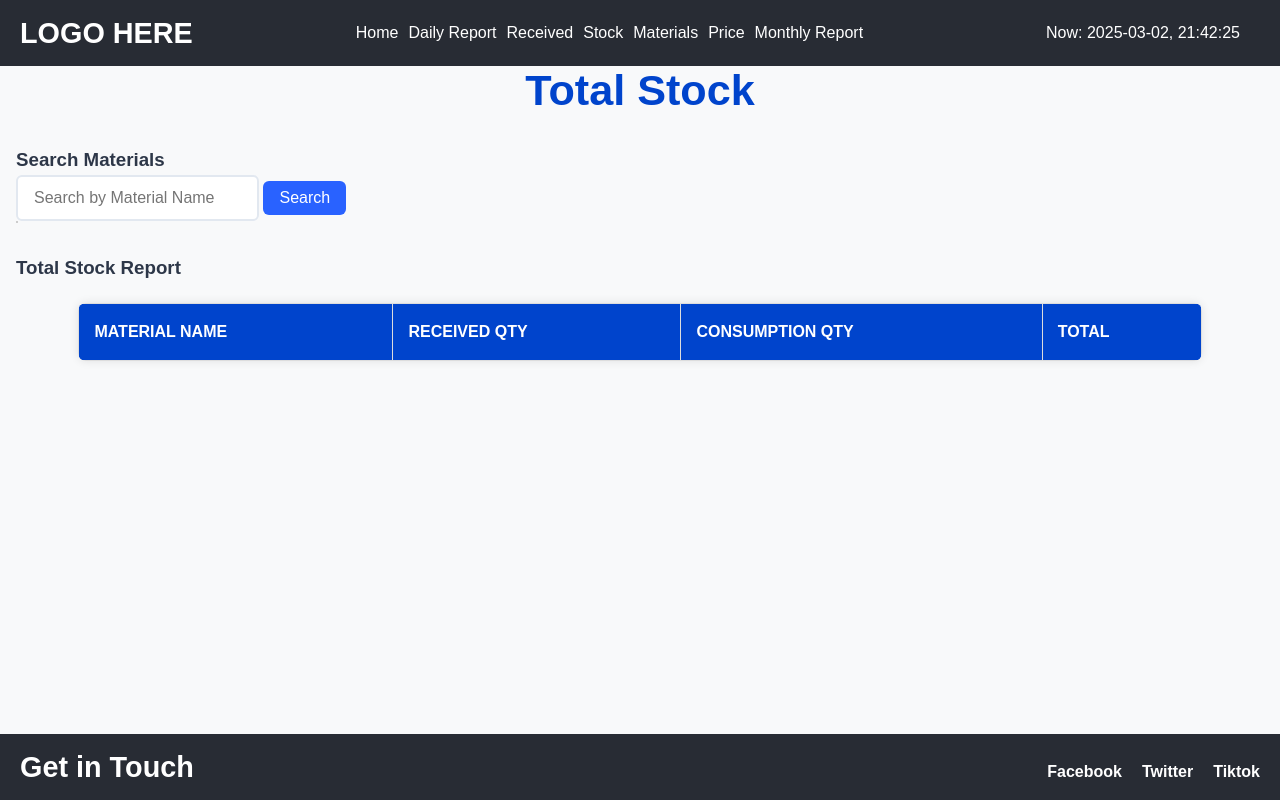
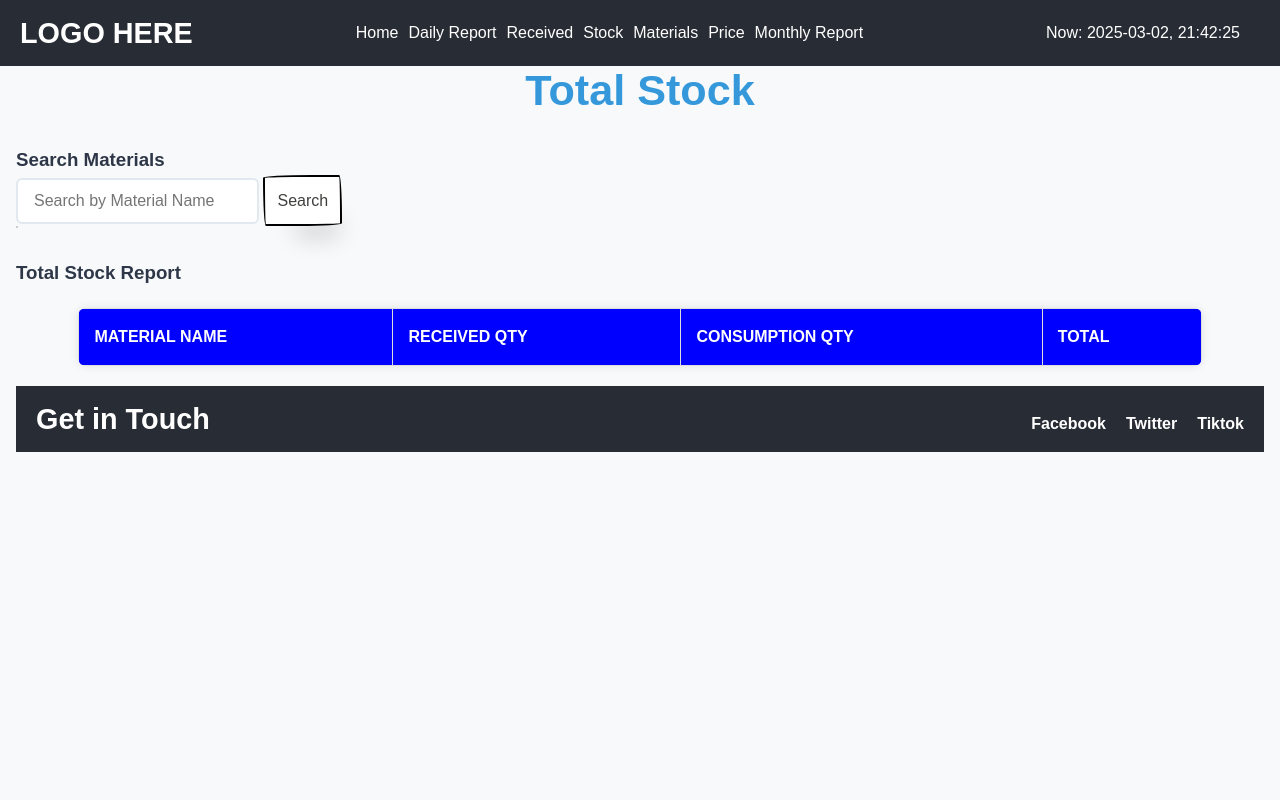
Before and after one commit to Psychotichub/dailyreport, a website: page Public/html/stock.html in a window 1280 px wide. Drawn offline with Linux system fonts and the light colour scheme; no server answers.

Commit message:
UPDATE 6.1

```diff
--- a/Public/css/dailyreport.css
+++ b/Public/css/dailyreport.css
@@ -18,7 +18,7 @@ body {
 h1 {
     text-align: center;
     font-size: 2.7rem;
-    color: #0044cc;
+    color: #3498db;
     margin-bottom: 20px;
     font-weight: 600;
 }
@@ -52,7 +52,7 @@ h1 {
 
 input:focus {
     outline: none;
-    border-color: #0044cc;
+    border-color: #3498db;
     box-shadow: 0 0 8px rgba(0, 68, 204, 0.5);
 }
 
@@ -96,7 +96,7 @@ button.delete-btn:hover {
 }
 
 button.edit-btn:hover {
-    background-color: blue;
+    background-color: #3498db;
     color: white;
     box-shadow: rgba(0, 0, 0, .3) 2px 8px 8px -5px;
     transform: translate3d(0, 2px, 0);
@@ -110,6 +110,12 @@ button.edit-btn:hover {
 }
 
 #filter-btn:hover {
+    background-color: #00c853;
+    color: white;
+    box-shadow: rgba(0, 0, 0, .3) 2px 8px 8px -5px;
+    transform: translate3d(0, 2px, 0);
+}
+button.print:hover {
     background-color: #00c853;
     color: white;
     box-shadow: rgba(0, 0, 0, .3) 2px 8px 8px -5px;
@@ -168,7 +174,7 @@ button.edit-btn:hover {
     font-weight: bold;
     margin-bottom: 10px;
     text-align: center;
-    color: #0044cc;
+    color: #3498db;
 }
 
 #data-table, #materials-table {
@@ -183,7 +189,7 @@ button.edit-btn:hover {
 }
 
 #data-table th, #materials-table th {
-    background-color: #0044cc;
+    background-color: blue;
     color: white;
     padding: 15px;
     text-align: left;
@@ -263,7 +269,7 @@ tr:nth-child(even) {
 
 #materials-table tbody tr:hover {
     background-color: #ddd;
-    color: blue;
+    color: #3498db;
 }
 
 /* Responsive Design */
--- a/Public/css/home.css
+++ b/Public/css/home.css
@@ -36,10 +36,8 @@ body {
     margin-top: 5px;
 }
 
-
-/* Main Page Layout */
 #page {
-    padding: 40px 20px;
+    padding: 60px 20px;
     margin: 0 auto;
     max-width: 1200px;
     background: #ffffff;
@@ -47,7 +45,6 @@ body {
     box-shadow: 0 8px 20px rgba(0, 0, 0, 0.1);
 }
 
-/* Feature Section */
 .features {
     display: grid;
     grid-template-columns: repeat(auto-fit, minmax(300px, 1fr));
@@ -87,8 +84,6 @@ body {
     border-color: #3498db;
 }
 
-
-/* Footer Section */
 #foot {
     margin-top: 50px;
     text-align: center;
@@ -104,31 +99,48 @@ body {
 }
 
 
-/* Buttons */
 button, .feature-card {
-    padding: 12px 25px;
-    font-size: 1em;
-    background-color: #3498db;
-    color: white;
-    border: none;
-    border-radius: 8px;
+    align-self: center;
+    background-color: #fff;
+    background-image: none;
+    background-position: 0 90%;
+    background-repeat: repeat no-repeat;
+    background-size: 4px 3px;
+    border-radius: 15px 225px 255px 15px 15px 255px 225px 15px;
+    border-style: solid;
+    border-width: 2px;
+    box-shadow: rgba(0, 0, 0, .2) 15px 28px 25px -18px;
+    box-sizing: border-box;
+    color: #41403e;
     cursor: pointer;
-    transition: all 0.3s ease;
-    text-transform: uppercase;
-    font-weight: bold;
+    display: inline-block;
+    font-family: Neucha, sans-serif;
+    font-size: 1rem;
+    line-height: 23px;
+    outline: none;
+    padding: .75rem;
+    text-decoration: none;
+    transition: all 235ms ease-in-out;
+    border-bottom-left-radius: 15px 255px;
+    border-bottom-right-radius: 225px 15px;
+    border-top-left-radius: 255px 15px;
+    border-top-right-radius: 15px 225px;
+    -webkit-user-select: none;
+    user-select: none;
+    touch-action: manipulation;
 }
 
 button:hover, .feature-card:hover {
-    background-color: #2980b9;
-    transform: scale(1.05);
+    color: white;
+    box-shadow: rgba(0, 0, 0, .3) 2px 8px 8px -5px;
+    transform: translate3d(0, 2px, 0);
 }
 
-button:focus {
-    outline: none;
+button:focus, .feature-card:focus {
+    box-shadow: rgba(0, 0, 0, .3) 2px 8px 4px -6px;
 }
 
 
-/* Responsive Design */
 @media (max-width: 1024px) {
     #header h1 {
         font-size: 2.5em;
--- a/Public/css/monthlyreport.css
+++ b/Public/css/monthlyreport.css
@@ -6,8 +6,8 @@
 }
 
 :root {
-    --primary-color: #2962ff;
-    --secondary-color: #448aff;
+    --primary-color: blue;
+    --secondary-color: #3498db;
     --success-color: #00c853;
     --danger-color: #d50000;
     --text-color: #2d3748;
@@ -29,7 +29,7 @@ body {
 h1 {
     text-align: center;
     font-size: 2.7rem;
-    color: #0044cc;
+    color: #3498db;
     margin-bottom: 20px;
     font-weight: 600;
 }
@@ -45,7 +45,7 @@ h1 {
 }
 
 .clickable-date-range:hover {
-    color: rgb(55, 0, 255);
+    color: rgb(0, 179, 255);
     font-weight: bold;
 }
 
@@ -72,7 +72,7 @@ h1 {
 }
 
 #monthly-report th {
-    background-color: blue;
+    background-color: var(--primary-color);
     color: white;
     border: 1px solid #ddd;
     padding: 8px;
@@ -94,7 +94,7 @@ h1 {
 #monthly-report tbody tr:hover {
     background-color: #ddd;
     font-weight: bolder;
-    color: blue;
+    color: #3498db;
     cursor: pointer;
 }
 
@@ -103,7 +103,7 @@ h1 {
     font-size: 1.2rem;
     font-weight: bold;
     text-align: center;
-    color: #0044cc;
+    color: #3498db;
 }
 
 .hidden {
--- a/Public/css/received.css
+++ b/Public/css/received.css
@@ -18,7 +18,7 @@ body {
 h1 {
     text-align: center;
     font-size: 2.7rem;
-    color: #0044cc;
+    color: #3498db;
     margin-bottom: 20px;
     font-weight: 600;
 }
@@ -52,7 +52,7 @@ h1 {
 
 input:focus {
     outline: none;
-    border-color: #0044cc;
+    border-color: #3498db;
     box-shadow: 0 0 8px rgba(0, 68, 204, 0.5);
 }
 
@@ -97,7 +97,7 @@ button.delete-btn:hover {
 }
 
 button.edit-btn:hover {
-    background-color: blue;
+    background-color: #3498db;
     color: white;
     box-shadow: rgba(0, 0, 0, .3) 2px 8px 8px -5px;
     transform: translate3d(0, 2px, 0);
@@ -173,7 +173,7 @@ button.print:hover {
     font-weight: bold;
     margin-bottom: 10px;
     text-align: center;
-    color: #0044cc;
+    color: #3498db;
 }
 
 #data-table, #materials-table {
@@ -188,7 +188,7 @@ button.print:hover {
 }
 
 #data-table th, #materials-table th {
-    background-color: #0044cc;
+    background-color: blue;
     color: white;
     padding: 8px;
     padding-top: 12px;
@@ -211,7 +211,7 @@ tr:nth-child(even) {
 }
 #materials-table tbody tr:hover {
     background-color: #ddd;
-    color: #0044cc;
+    color: #3498db;
 }
 
 
--- a/Public/css/stock.css
+++ b/Public/css/stock.css
@@ -1,6 +1,6 @@
 :root {
   --primary-color: #2962ff;
-  --secondary-color: #448aff;
+  --secondary-color: #3498db;
   --success-color: #00c853;
   --danger-color: #d50000;
   --text-color: #2d3748;
@@ -22,7 +22,7 @@ body {
 h1{
   text-align: center;
   font-size: 2.7rem;
-  color: #0044cc;
+  color: #3498db;
   margin-bottom: 20px;
   font-weight: 600;
 }
@@ -40,21 +40,6 @@ h1{
   transition: all 0.2s ease;
 }
 
-#stock-search button {
-  padding: 8px 16px;
-  background: var(--primary-color);
-  color: white;
-  border: none;
-  border-radius: 0.375rem;
-  cursor: pointer;
-  transition: background-color 0.2s;
-  font-size: 1rem; /* Match button size */
-}
-
-#stock-search button:hover {
-  background: var(--secondary-color);
-  transform: scale(1.05); /* Match hover effect */
-}
 
 #search-dropdown {
     list-style-type: none;
@@ -90,7 +75,7 @@ h1{
 }
 
 #stock th {
-  background-color: #0044cc;
+  background-color: blue;
   color: white;
   padding: 15px;
   font-weight: bold;
@@ -112,14 +97,56 @@ h1{
 
 #stock tr:hover {
     background-color: #ddd;
-    color: blue;
+    color: #3498db;
 }
+
+button {
+  align-self: center;
+  background-color: #fff;
+  background-image: none;
+  background-position: 0 90%;
+  background-repeat: repeat no-repeat;
+  background-size: 4px 3px;
+  border-radius: 15px 225px 255px 15px 15px 255px 225px 15px;
+  border-style: solid;
+  border-width: 2px;
+  box-shadow: rgba(0, 0, 0, .2) 15px 28px 25px -18px;
+  box-sizing: border-box;
+  color: #41403e;
+  cursor: pointer;
+  display: inline-block;
+  font-family: Neucha, sans-serif;
+  font-size: 1rem;
+  line-height: 23px;
+  outline: none;
+  padding: .75rem;
+  text-decoration: none;
+  transition: all 235ms ease-in-out;
+  border-bottom-left-radius: 15px 255px;
+  border-bottom-right-radius: 225px 15px;
+  border-top-left-radius: 255px 15px;
+  border-top-right-radius: 15px 225px;
+  -webkit-user-select: none;
+  user-select: none;
+  touch-action: manipulation;
+}
+
+button:hover {
+  background-color: #3498db;
+  color: white;
+  box-shadow: rgba(0, 0, 0, .3) 2px 8px 8px -5px;
+  transform: translate3d(0, 2px, 0);
+}
+
+button:focus {
+  box-shadow: rgba(0, 0, 0, .3) 2px 8px 4px -6px;
+}
+
 
 .hidden {
   display: none !important;
 }
 
-/* Responsive Design */
 @media (max-width: 768px) {
   body {
     margin: 150px 0;
--- a/Public/css/styles.css
+++ b/Public/css/styles.css
@@ -89,7 +89,7 @@ body {
   padding: 10px 20px;
   background-color: #282c34;
   color: white;
-  position: fixed;
+  position: relative;
   bottom: 0;
   left: 0;
   z-index: 1000;
--- a/Public/css/totalprice.css
+++ b/Public/css/totalprice.css
@@ -1,6 +1,6 @@
 :root {
-    --primary-color: #2962ff;
-    --secondary-color: #448aff;
+    --primary-color: blue;
+    --secondary-color: #3498db;
     --success-color: #00c853;
     --danger-color: #ff0202;
     --text-color: #2d3748;
@@ -22,7 +22,7 @@ body {
 h1{
     text-align: center;
     font-size: 2.7rem;
-    color: #0044cc;
+    color: #3498db;
     margin-bottom: 20px;
     font-weight: 600;
 }
@@ -58,7 +58,7 @@ h1{
 #totalprice-table tr:hover {
     background-color: #ddd;
     font-weight: bolder;
-    color: blue;
+    color: #3498db;
 }
 
 #totalprice-table th {
```
